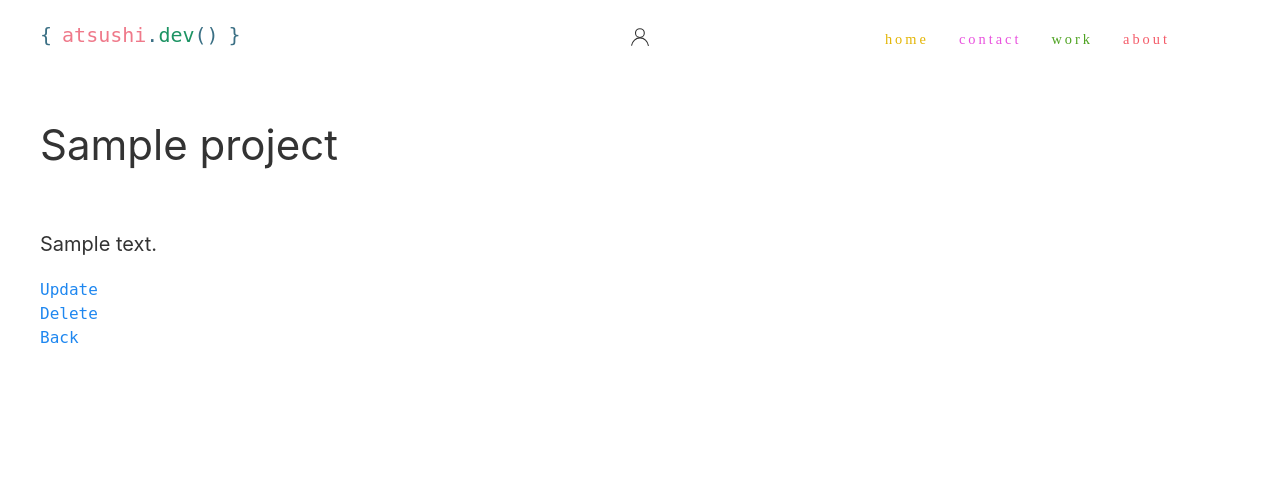
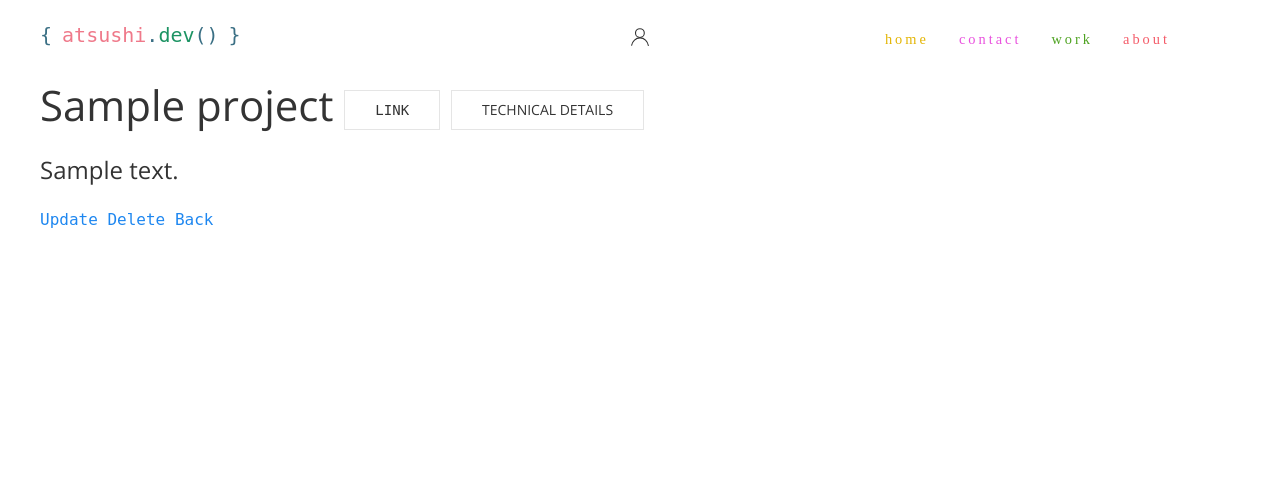
Before and after one commit to todaatsushi/atsushi.dev, a Django app: a page that uses work/templates/work/detail.html in a window 1280 px wide. Shown: the top 498 px of the page. Run offline with Django 3.2, Linux system fonts and the light colour scheme; a user stored in the database is signed in; tables that the repository leaves empty hold one stand-in row (values such as "Sample post"); some libraries are stand-ins or nearby versions; some web fonts are replaced.

Commit message:
Added detail off canvas with tech specs

```diff
--- a/work/templates/work/detail.html
+++ b/work/templates/work/detail.html
@@ -1,5 +1,5 @@
 {% extends 'home/layout.html' %}
-{% load static %}
+{% load static extra_tags %}
 
 {% block stylesheet %}
     <link rel="stylesheet" href="{% static 'work/css/detail.css' %}">
@@ -10,8 +10,58 @@
 {% endblock %}
 
 {% block main %}
-    <h1>{{ project.name }}</h1>
-    <h4>{{ project.description }}</h4>
+    <article class="uk-article">
+        <h1 class="uk-article-title serif">{{ project.name }}
+            <a href="{{ project.link }}" target="__blank"><button class="uk-button uk-button-default">Link</button></a>
+            <button class="uk-button uk-button-default" type="button" uk-toggle="target: #offcanvas-flip">Technical Details</button>
+        </h1>
+
+        <div id="offcanvas-flip" uk-offcanvas="flip: true; overlay: true">
+            <div class="uk-offcanvas-bar uk-background-default">
+
+                <button class="uk-offcanvas-close" type="button" uk-close></button>
+
+                <h3 class="mono"><span class="reserved">{{ project.name }}:</span>
+                    <span class="misc2">Details & Links</span>
+                </h3>
+
+                <dl class="uk-description-list">
+                    <dt class="mono"><span class="misc">Links</span></dt>
+                    <dd class="serif">
+                        <ul class="uk-list uk-list-bullet">
+                            <li class="serif"><a class="link-1" target="__blank" href="{{ project.link }}">Link</a></li>
+                            <li class="serif"><a class="link-1" target="__blank" href="{{ project.repository }}">Repository</a></li>
+                        </ul>
+                    </dd>
+                    <dt class="mono"><span class="misc3">Languages</span></dt>
+                    <dd class="serif">
+                        <ul class="uk-list uk-list-bullet">
+                            {% for l in project.get_languages %}
+                                <li class="serif brackets">{{ l }}</li>
+                            {% endfor %}
+                        </ul>
+                    </dd>
+                    <dt class="mono"><span class="comment2">Technologies</span></dt>
+                    <dd class="serif">
+                        <ul class="uk-list uk-list-bullet">
+                            {% for t in project.get_stack %}
+                                <li class="serif brackets">{{ t }}</li>
+                            {% endfor %}
+                        </ul>
+                    </dd>
+                    <dt class="mono"><span class="function">Hosting</span></dt>
+                    <dd class="serif brackets">
+                        <ul class="uk-list uk-list-bullet">
+                            <li class="serif brackets">{{ project.hosting }}</li>
+                        </ul>
+                    </dd>
+                </dl>
+            </div>
+        </div>
+
+        <p class="uk-text-lead serif">
+            {{ project.description }}
+        </p>
 
     {% if user.is_authenticated %}
         <a href="{% url 'update-project' project.url_slug %}">Update</a>
@@ -19,4 +69,5 @@
     {% endif %}
 
     <a href="{% url 'all-projects' %}">Back</a>
+    </article>
 {% endblock %}
--- a/work/templates/work/index.html
+++ b/work/templates/work/index.html
@@ -28,7 +28,7 @@
                             <div class="uk-card uk-card-default uk-grid-collapse uk-child-width-1-2@s uk-margin-small-top uk-margin-small-bottom" uk-grid>
                                 <div class="uk-card-media-left uk-cover-container">
                                     {% with 'work/img/screenshots/'|add:p.name|add:'.png' as img_src %}
-                                        <img src="{% static img_src %}" alt="Screenshot of {{ p.name }} in action"uk-cover>
+                                        <img src="{% static img_src %}" alt="Screenshot of {{ p.name }} in action" uk-cover>
                                     {% endwith %}
                                     <canvas width="600" height="400"></canvas>
                                 </div>
```
Also changed, not shown: home/static/home/css/desktop/typography.css (+30 -5 lines), home/templatetags/extra_tags.py (+8 -0 lines).
